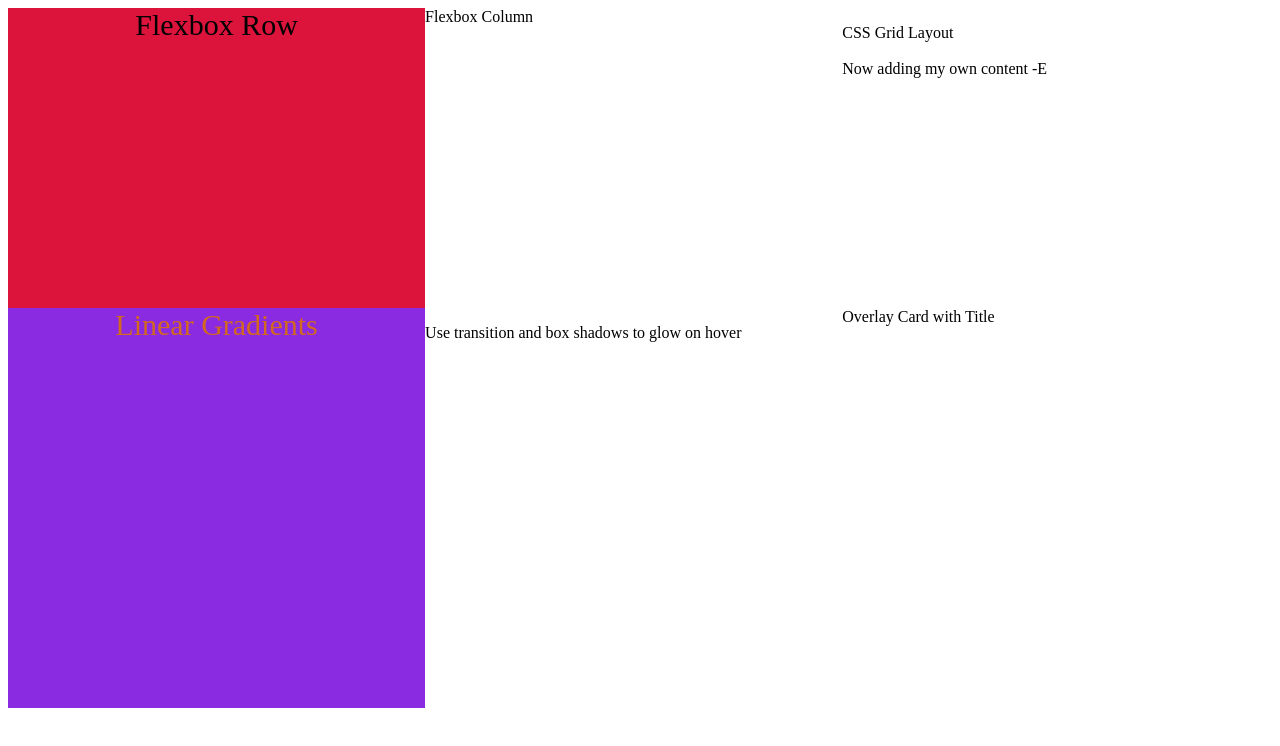
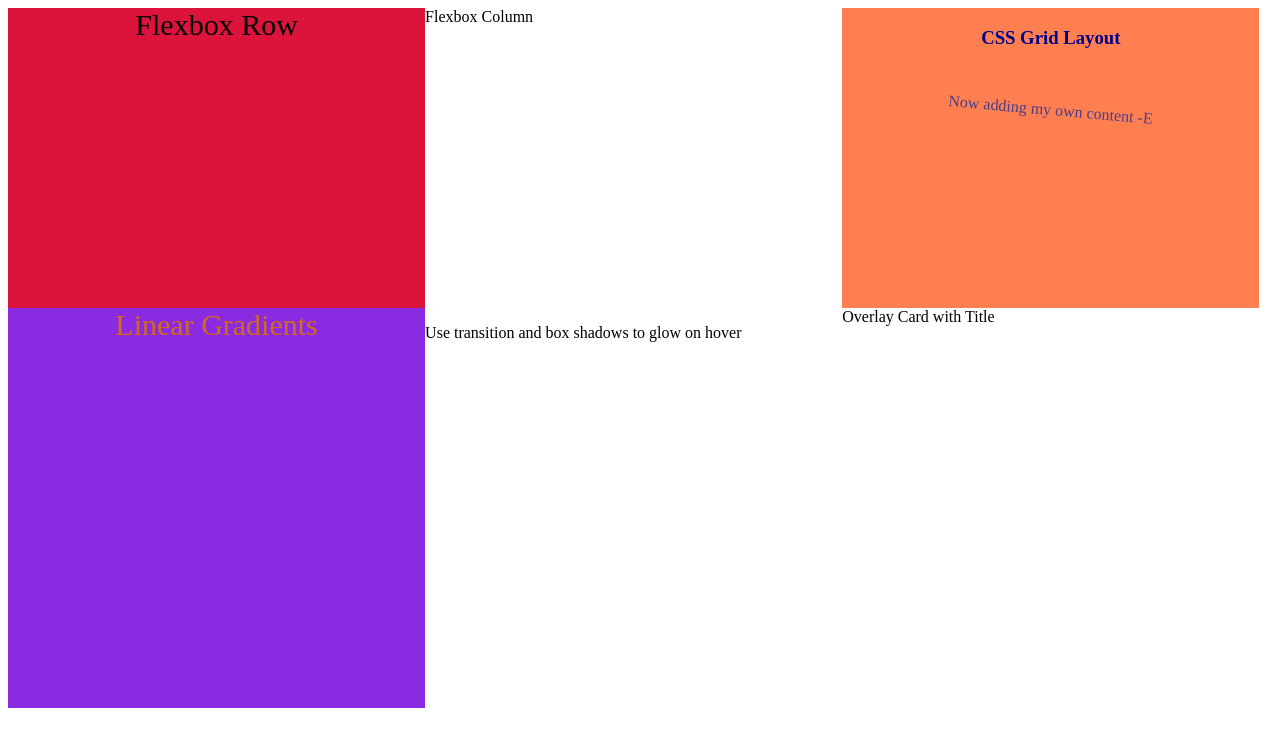
Before and after one commit to chriskimball/merge-conflict-room-11, a plain HTML site: page index.html in a window 1280 px wide. Drawn offline with Linux system fonts and the light colour scheme.

Commit message:
changed the styling on my box

```diff
--- a/index.html
+++ b/index.html
@@ -15,10 +15,12 @@
         <div id="box" class="box2">
             Flexbox Column
         </div>
-        <div class="box3">
+        <div id="box" class="box3">
+            <h3>
+                CSS Grid Layout
+            </h3>
+                <br>
             <p>
-                CSS Grid Layout
-                <br><br>
                 Now adding my own content -E
             </p>
         </div>
--- a/style.css
+++ b/style.css
@@ -11,6 +11,17 @@
     color:rgb(0, 0, 0);
     font-size:30px;
     width:33%;
+}
+
+.box3{
+    background-color: coral;
+    text-align: center;
+    color: darkblue;
+}
+
+.box3 p {
+    transform: rotate(5deg);
+    color: darkslateblue;
 }
 
 @media screen and (min-width:999px) {
```
